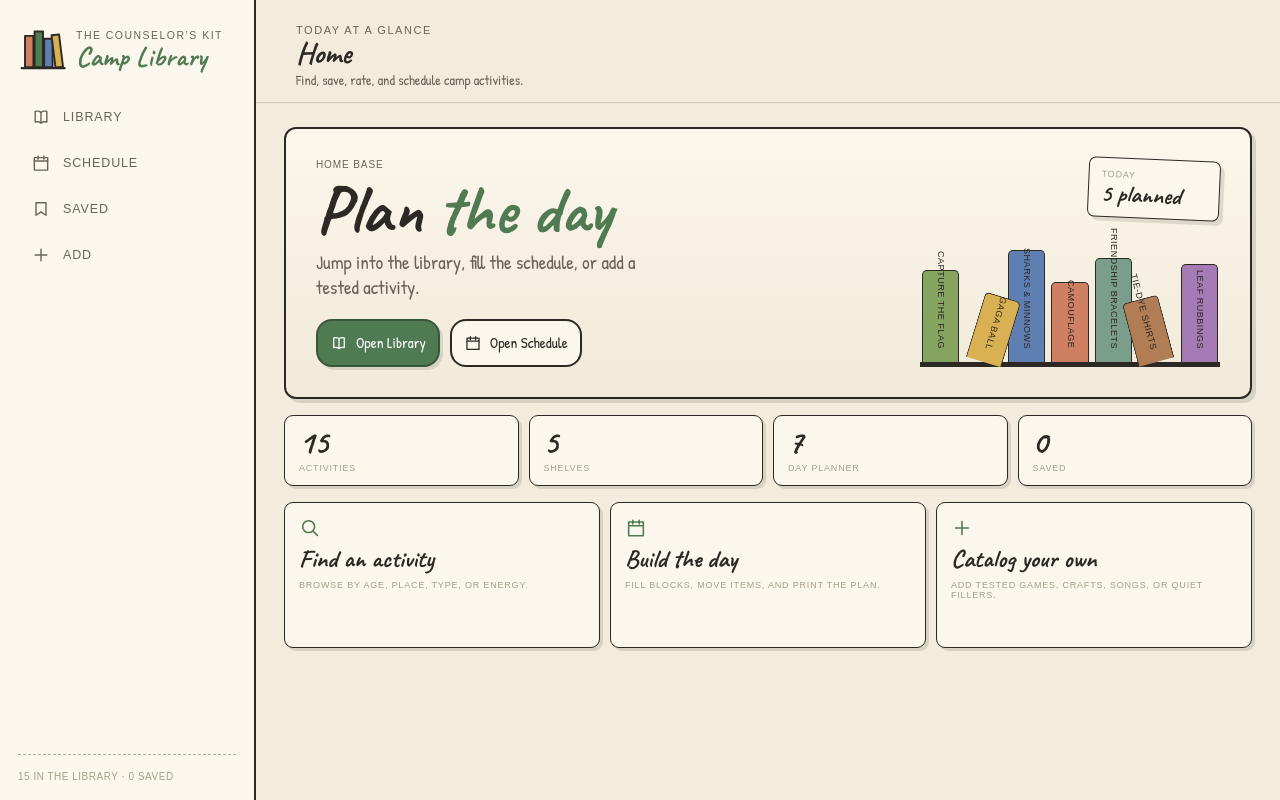
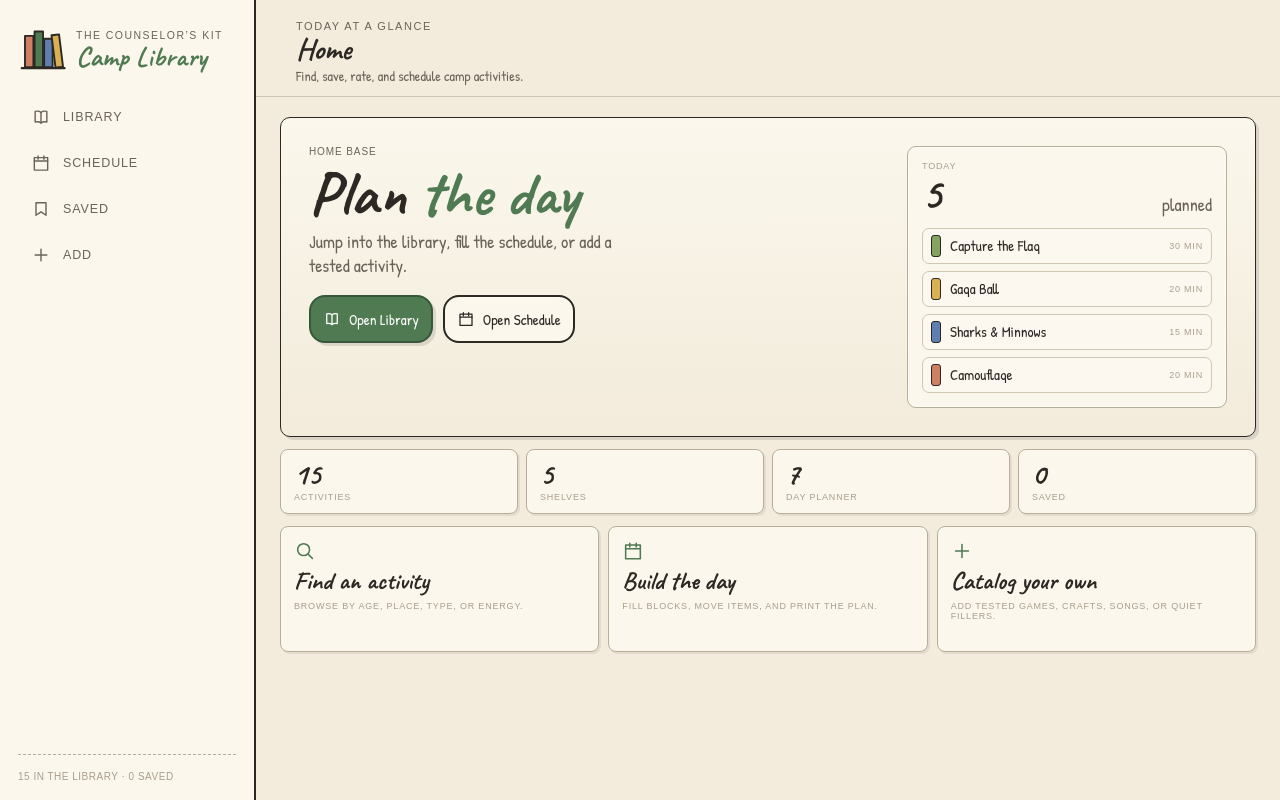
Before and after one commit to elijahnfrost/camplibrary.com, a Next.js app: page / in a window 1280 px wide. Built offline with nearby package versions, Linux system fonts and the light colour scheme; a web font is replaced by a local one.

Commit message:
Tidy home dashboard and activity preview

```diff
--- a/app/globals.css
+++ b/app/globals.css
@@ -293,30 +293,31 @@ body {
   min-width: 0;
   overflow-x: hidden;
   min-height: 100%;
-  padding: 14px 14px 24px;
+  padding: 12px 14px 28px;
 }
 .homeview__hero {
   display: grid;
-  gap: 20px;
-  padding: 22px 18px 22px;
-  border: 2px solid var(--ink);
-  border-radius: 12px;
+  gap: 18px;
+  padding: 20px 18px;
+  border: 1.5px solid var(--ink);
+  border-radius: 10px;
   background:
-    linear-gradient(180deg, rgba(251, 247, 236, 0.92), rgba(239, 231, 213, 0.84)),
+    linear-gradient(180deg, rgba(251, 247, 236, 0.96), rgba(239, 231, 213, 0.72)),
     var(--card);
-  box-shadow: 4px 4px 0 var(--shadow);
+  box-shadow: 3px 3px 0 var(--shadow);
 }
 .homeview__copy {
   display: grid;
   align-content: start;
-  gap: 11px;
+  gap: 10px;
   max-width: 420px;
   min-width: 0;
 }
 .homeview__kicker,
 .homeview__stats span,
 .homeview-card span,
-.homeview__note span {
+.homeview__today-head span,
+.homeview__pick small {
   font-family: var(--hand-sc);
   letter-spacing: 0.09em;
   text-transform: uppercase;
@@ -328,7 +329,7 @@ body {
 .homeview h1 {
   margin: 0;
   font-family: var(--script);
-  font-size: 46px;
+  font-size: 44px;
   font-weight: 700;
   line-height: 0.86;
   color: var(--ink);
@@ -341,7 +342,7 @@ body {
   max-width: 330px;
   margin: 0;
   color: var(--ink-soft);
-  font-size: 17px;
+  font-size: 16px;
   line-height: 1.3;
 }
 .homeview__actions {
@@ -355,66 +356,79 @@ body {
   min-width: 0;
   padding-inline: 12px;
 }
-/* Preview: contained flex column — note on top, shelf along bottom */
 .homeview__preview {
-  display: flex;
-  flex-direction: column;
-  justify-content: space-between;
-  gap: 14px;
-  min-height: 148px;
   min-width: 0;
 }
-.homeview__note {
-  align-self: flex-end;
+.homeview__today {
   display: grid;
-  gap: 3px;
-  width: 132px;
-  padding: 11px 12px;
-  border: 1.5px solid var(--ink);
-  border-radius: 7px;
+  gap: 13px;
+  padding: 14px;
+  border: 1.5px solid var(--line);
+  border-radius: 9px;
   background: var(--card);
-  box-shadow: 4px 4px 0 var(--shadow);
-  transform: rotate(2.5deg);
-}
-.homeview__note span {
+  box-shadow: inset 0 0 0 1px rgba(255, 255, 255, 0.45);
+}
+.homeview__today-head {
+  display: grid;
+  grid-template-columns: 1fr auto;
+  align-items: end;
+  gap: 2px 10px;
+}
+.homeview__today-head span {
+  grid-column: 1 / -1;
   color: var(--ink-faint);
   font-size: 9px;
 }
-.homeview__note strong {
+.homeview__today-head strong {
   font-family: var(--script);
-  font-size: 24px;
+  font-size: 44px;
   line-height: 0.95;
 }
-.homeview__books {
-  display: flex;
-  align-items: flex-end;
-  gap: 6px;
-  padding: 0 2px;
-  border-bottom: 5px solid var(--ink);
-}
-.homeview__book {
-  width: 38px;
-  display: flex;
+.homeview__today-head small {
+  color: var(--ink-soft);
+  font-size: 18px;
+  line-height: 1.1;
+}
+.homeview__picks {
+  display: grid;
+  gap: 7px;
+}
+.homeview__pick {
+  display: grid;
+  grid-template-columns: auto minmax(0, 1fr) auto;
   align-items: center;
-  justify-content: flex-end;
-  padding: 11px 0 13px;
+  gap: 9px;
+  min-height: 34px;
+  padding: 6px 8px;
+  border: 1.5px solid var(--line-soft);
+  border-radius: 7px;
+  background: color-mix(in srgb, var(--card) 84%, #fff);
+}
+.homeview__pick i {
+  width: 10px;
+  height: 22px;
   border: 1.5px solid var(--ink);
-  border-bottom: 0;
-  border-radius: 5px 5px 0 0;
-  color: var(--ink);
-  font-family: var(--hand-sc);
+  border-radius: 3px;
+}
+.homeview__pick span {
+  min-width: 0;
+  overflow: hidden;
+  color: var(--ink);
+  font-size: 15px;
+  line-height: 1.1;
+  text-overflow: ellipsis;
+  white-space: nowrap;
+}
+.homeview__pick small {
+  color: var(--ink-faint);
   font-size: 9px;
-  letter-spacing: 0.06em;
-  line-height: 1;
-  text-transform: uppercase;
   white-space: nowrap;
-  writing-mode: vertical-rl;
 }
 .homeview__stats {
   display: grid;
   grid-template-columns: repeat(2, minmax(0, 1fr));
-  gap: 10px;
-  margin-top: 14px;
+  gap: 8px;
+  margin-top: 12px;
 }
 .homeview__stats button,
 .homeview-card {
@@ -422,20 +436,20 @@ body {
   overflow: hidden;
   text-align: left;
   cursor: pointer;
-  border: 1.5px solid var(--ink);
-  border-radius: 9px;
+  border: 1.5px solid var(--line);
+  border-radius: 8px;
   background: var(--card);
   color: var(--ink);
-  box-shadow: 3px 3px 0 var(--shadow);
+  box-shadow: 2px 2px 0 rgba(44, 40, 36, 0.08);
 }
 .homeview__stats button {
   display: grid;
-  gap: 5px;
-  padding: 12px 14px;
+  gap: 4px;
+  padding: 11px 13px;
 }
 .homeview__stats strong {
   font-family: var(--script);
-  font-size: 33px;
+  font-size: 30px;
   line-height: 0.9;
 }
 .homeview__stats span {
@@ -444,15 +458,15 @@ body {
 }
 .homeview__grid {
   display: grid;
-  gap: 10px;
-  margin-top: 14px;
+  gap: 9px;
+  margin-top: 12px;
 }
 .homeview-card {
   display: grid;
   grid-template-columns: auto minmax(0, 1fr);
-  gap: 8px 12px;
+  gap: 7px 11px;
   align-items: start;
-  padding: 14px;
+  padding: 13px;
 }
 .homeview-card svg {
   grid-row: 1 / 3;
@@ -1841,6 +1855,9 @@ body {
     padding: 24px 32px 14px;
     border-bottom: 1.5px solid var(--line-soft);
   }
+  .topbar--home {
+    padding-block: 20px 12px;
+  }
   .topbar__title {
     font-size: 30px;
   }
@@ -1913,16 +1930,18 @@ body {
     padding: 20px 32px 14px;
   }
   .homeview {
-    padding: 24px 28px 34px;
+    max-width: 1120px;
+    margin-inline: auto;
+    padding: 20px 24px 32px;
   }
   .homeview__hero {
-    padding: 26px;
+    padding: 24px;
   }
   .homeview h1 {
-    font-size: 58px;
+    font-size: 54px;
   }
   .homeview p {
-    font-size: 18px;
+    font-size: 17px;
   }
   .homeview__actions {
     grid-template-columns: auto auto;
@@ -1932,12 +1951,14 @@ body {
     width: auto;
   }
   .homeview__stats {
-    grid-template-columns: repeat(2, minmax(0, 1fr));
-    margin-top: 16px;
+    display: grid;
+    grid-template-columns: repeat(4, minmax(0, 1fr));
+    margin-top: 12px;
+    overflow: visible;
   }
   .homeview__grid {
     grid-template-columns: repeat(2, minmax(0, 1fr));
-    margin-top: 16px;
+    margin-top: 12px;
   }
   .deck-card__title {
     font-size: 22px;
@@ -2012,17 +2033,22 @@ body {
 
 @media (min-width: 1000px) {
   .homeview__hero {
-    grid-template-columns: minmax(0, 1fr) 300px;
-    padding: 30px;
+    grid-template-columns: minmax(0, 1fr) 320px;
+    align-items: stretch;
+    padding: 28px;
   }
   .homeview h1 {
-    font-size: 68px;
+    font-size: 62px;
   }
   .homeview p {
-    font-size: 19px;
+    font-size: 18px;
   }
   .homeview__preview {
-    min-height: 100%;
+    display: flex;
+    align-items: stretch;
+  }
+  .homeview__today {
+    width: 100%;
   }
   .homeview__stats {
     grid-template-columns: repeat(4, minmax(0, 1fr));
@@ -2032,7 +2058,7 @@ body {
   }
   .homeview-card {
     grid-template-columns: 1fr;
-    min-height: 146px;
+    min-height: 126px;
     align-content: start;
   }
   .homeview-card svg {
--- a/components/CampApp.tsx
+++ b/components/CampApp.tsx
@@ -359,7 +359,11 @@ export function CampApp() {
 
         <div className="app__main">
           <div
-            className={"topbar" + (tab === "schedule" ? " topbar--planner" : "")}
+            className={
+              "topbar" +
+              (tab === "home" ? " topbar--home" : "") +
+              (tab === "schedule" ? " topbar--planner" : "")
+            }
             data-export-scope={tab}
             data-export-format="print-bw"
             data-export-title={page.title}
--- a/components/HomeView.tsx
+++ b/components/HomeView.tsx
@@ -1,4 +1,4 @@
-import { ACTIVITIES, CATEGORIES, DAYS } from "@/lib/data";
+import { ACTIVITIES, CATEGORIES, DAYS, durLabel } from "@/lib/data";
 import { CampIcon } from "./icons";
 
 interface HomeViewProps {
@@ -8,9 +8,8 @@ interface HomeViewProps {
   onGo: (target: "library" | "schedule" | "saved" | "add") => void;
 }
 
-const BOOK_HEIGHTS = [92, 68, 112, 80, 104, 65, 98];
-const BOOK_COLORS = ["#85a45f", "#d9b152", "#5f7fb2", "#cf8062", "#7a9e8a", "#b07d55", "#a67bb5"];
-const quickPicks = ACTIVITIES.slice(0, 7);
+const PICK_COLORS = ["#85a45f", "#d9b152", "#5f7fb2", "#cf8062"];
+const quickPicks = ACTIVITIES.slice(0, 4);
 
 export function HomeView({ activityCount, savedCount, plannedCount, onGo }: HomeViewProps) {
   return (
@@ -34,29 +33,22 @@ export function HomeView({ activityCount, savedCount, plannedCount, onGo }: Home
           </div>
         </div>
 
-        <div className="homeview__preview" aria-hidden="true">
-          <div className="homeview__note">
-            <span>Today</span>
-            <strong>{plannedCount} planned</strong>
-          </div>
-          <div className="homeview__books">
-            {quickPicks.map((activity, index) => (
-              <span
-                key={activity.id}
-                className="homeview__book"
-                style={{
-                  background: BOOK_COLORS[index],
-                  height: BOOK_HEIGHTS[index],
-                  ...(index === 1
-                    ? { transform: "rotate(17deg)", transformOrigin: "bottom center" }
-                    : index === 5
-                      ? { transform: "rotate(-15deg)", transformOrigin: "bottom center" }
-                      : undefined),
-                }}
-              >
-                {activity.title}
-              </span>
-            ))}
+        <div className="homeview__preview" aria-label="Today preview">
+          <div className="homeview__today">
+            <div className="homeview__today-head">
+              <span>Today</span>
+              <strong>{plannedCount}</strong>
+              <small>planned</small>
+            </div>
+            <div className="homeview__picks" aria-label="Starter activities">
+              {quickPicks.map((activity, index) => (
+                <div className="homeview__pick" key={activity.id}>
+                  <i style={{ background: PICK_COLORS[index] }} aria-hidden="true" />
+                  <span>{activity.title}</span>
+                  <small>{durLabel(activity)}</small>
+                </div>
+              ))}
+            </div>
           </div>
         </div>
       </section>
```
